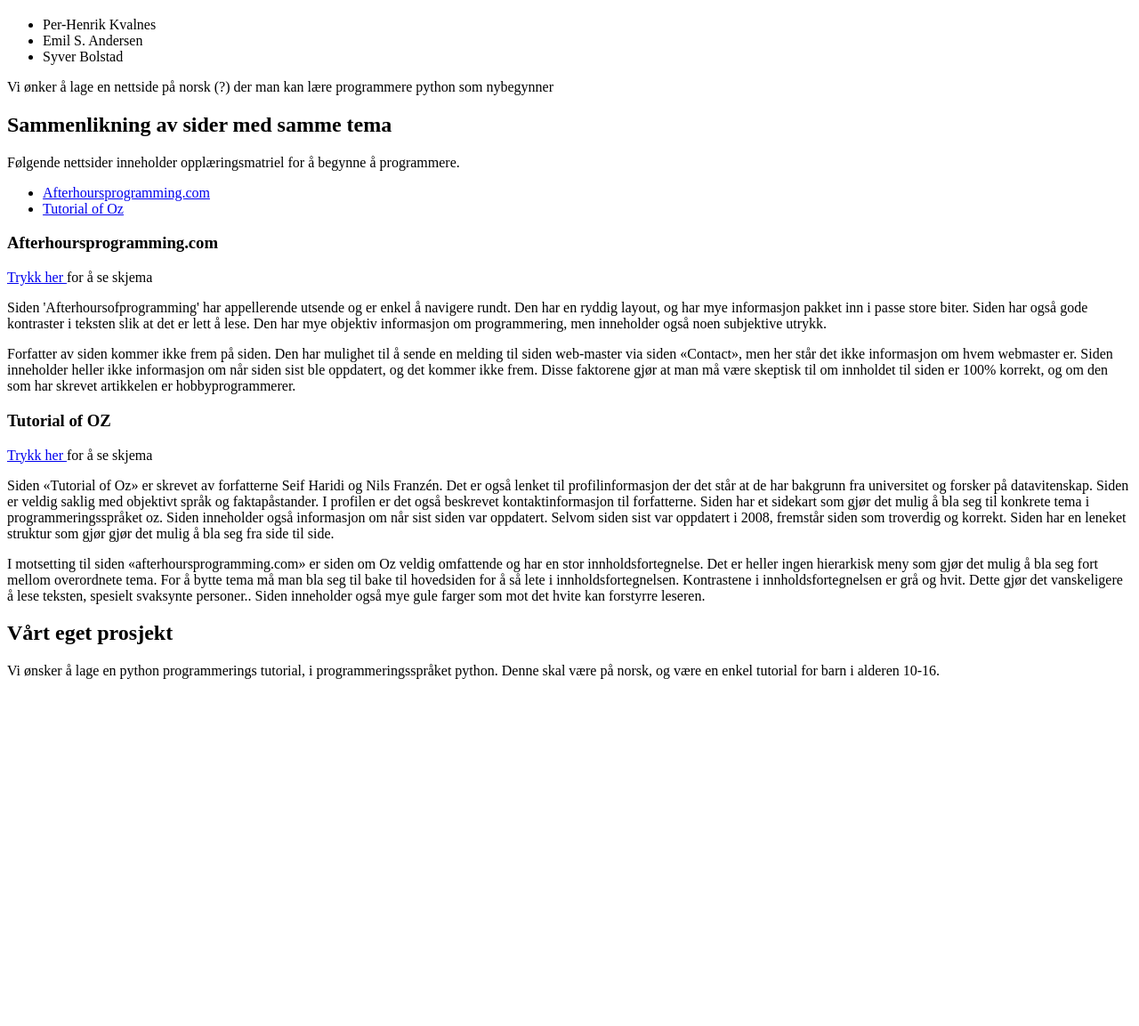
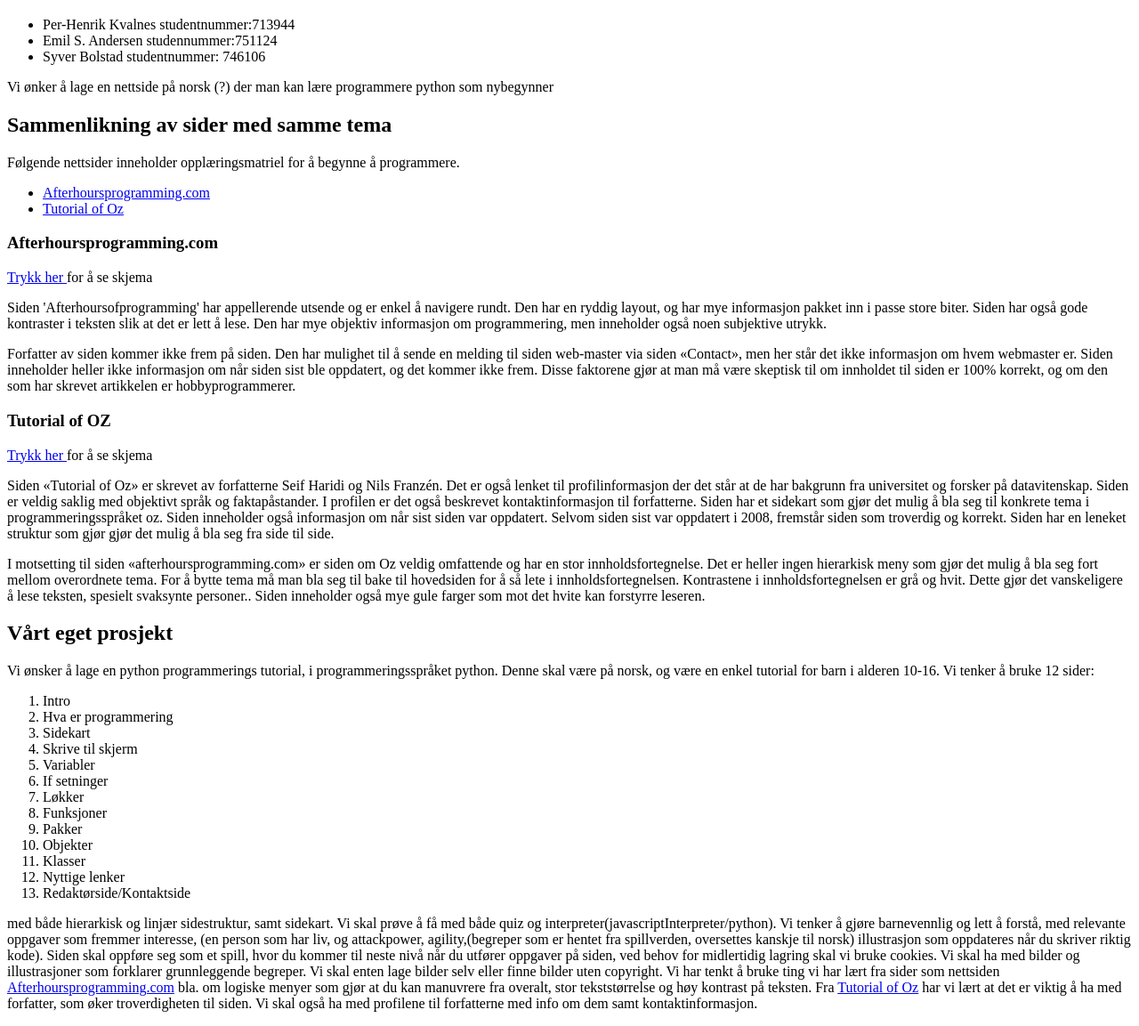
Before and after one commit to perhenrik90/IT2805, a plain HTML site: page description/index.html in a window 1280 px wide. Shown: the part 61-1214 px from the top of the page at 89% size. Before the commit the page ends 840 px from the top, so only its background shows below. Drawn offline with Linux system fonts and the light colour scheme.

Commit message:
skrevet mer innhold til siden

```diff
--- a/description/index.html
+++ b/description/index.html
@@ -7,9 +7,9 @@
 <body>
   <h1>Oppgave 4 - Prosjektforslag </h1>
   <ul>
-    <li>Per-Henrik Kvalnes</li>
-    <li>Emil S. Andersen</li>
-    <li>Syver Bolstad</li>
+    <li>Per-Henrik Kvalnes studentnummer:713944</li>
+    <li>Emil S. Andersen studennummer:751124</li>
+    <li>Syver Bolstad studentnummer: 746106</li>
   </ul>
 
   <p>Vi ønker å lage en nettside på norsk (?) der man kan lære
@@ -47,7 +47,26 @@
 I motsetting til siden «afterhoursprogramming.com» er siden om Oz veldig omfattende og har en stor innholdsfortegnelse. Det er heller ingen hierarkisk meny som gjør det mulig å bla seg fort mellom overordnete tema. For å bytte tema må man bla seg til bake til hovedsiden for å så lete i innholdsfortegnelsen. Kontrastene i innholdsfortegnelsen er grå og hvit. Dette gjør det  vanskeligere å lese teksten, spesielt svaksynte personer.. Siden inneholder også mye gule farger som mot det hvite kan forstyrre leseren. </p>
 
   <h2>Vårt eget prosjekt</h2>
-  <p>Vi ønsker å lage en python programmerings tutorial, i programmeringsspråket python. Denne skal være på norsk, og være en enkel tutorial for barn i alderen 10-16.
+  <p>Vi ønsker å lage en python programmerings tutorial, i programmeringsspråket python. Denne skal være på norsk, og være en enkel tutorial for barn i alderen 10-16. Vi tenker å bruke 12 sider:
+  </p>
+  <ol>
+    <li> Intro</li>
+    <li> Hva er programmering</li>
+    <li> Sidekart </li>
+    <li> Skrive til skjerm </li>
+    <li> Variabler</li>
+    <li> If setninger</li>
+    <li> Løkker</li>
+    <li> Funksjoner</li>
+    <li> Pakker</li>
+    <li> Objekter</li>
+    <li> Klasser</li>
+    <li> Nyttige lenker</li>
+    <li> Redaktørside/Kontaktside</li>
+
+  </ol>
+
+  <p> med både hierarkisk og linjær sidestruktur, samt sidekart. Vi skal prøve å få med både quiz og interpreter(javascriptInterpreter/python). Vi tenker å gjøre barnevennlig og lett å forstå, med relevante oppgaver som fremmer interesse, (en person som har liv, og attackpower, agility,(begreper som er hentet fra spillverden, oversettes kanskje til norsk) illustrasjon som oppdateres når du skriver riktig kode). Siden skal oppføre seg som et spill, hvor du kommer til neste nivå når du utfører oppgaver på siden, ved behov for midlertidig lagring skal vi bruke cookies. Vi skal ha med bilder og illustrasjoner som forklarer grunnleggende begreper. Vi skal enten lage bilder selv eller finne bilder uten copyright. Vi har tenkt å bruke ting vi har lært fra sider som nettsiden <a href="http://www.afterhoursprogramming.com/tutorial/Python/Overview/">Afterhoursprogramming.com</a> bla. om logiske menyer som gjør at du kan manuvrere fra overalt, stor tekststørrelse og høy kontrast på teksten. Fra <a href="https://mozart.github.io/mozart-v1/doc-1.4.0/tutorial/index.html">Tutorial of Oz</a> har vi lært at det er viktig å ha med forfatter, som øker troverdigheten til siden. Vi skal også ha med profilene til forfatterne med info om dem samt kontaktinformasjon.
   </p>
 
 </body>
```
